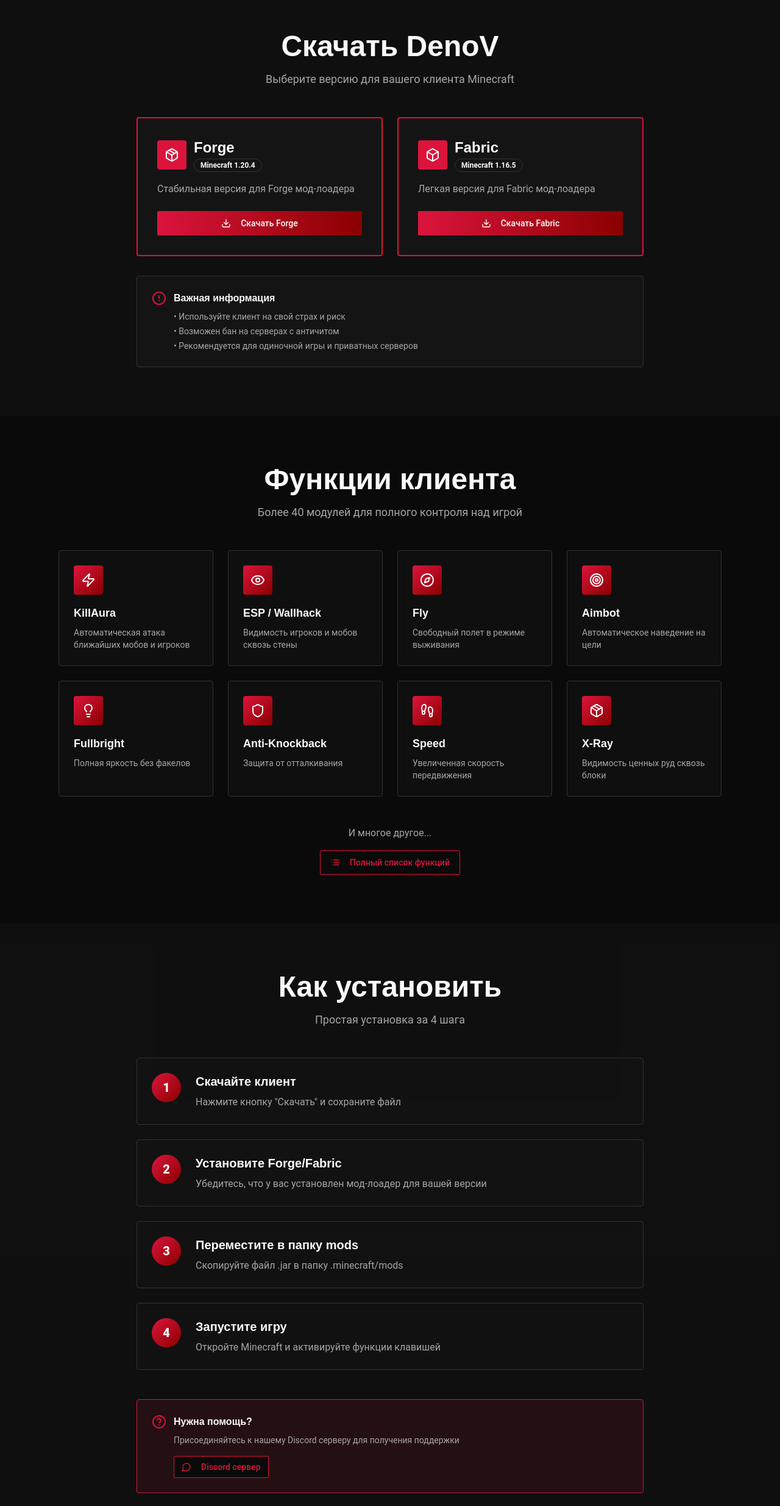
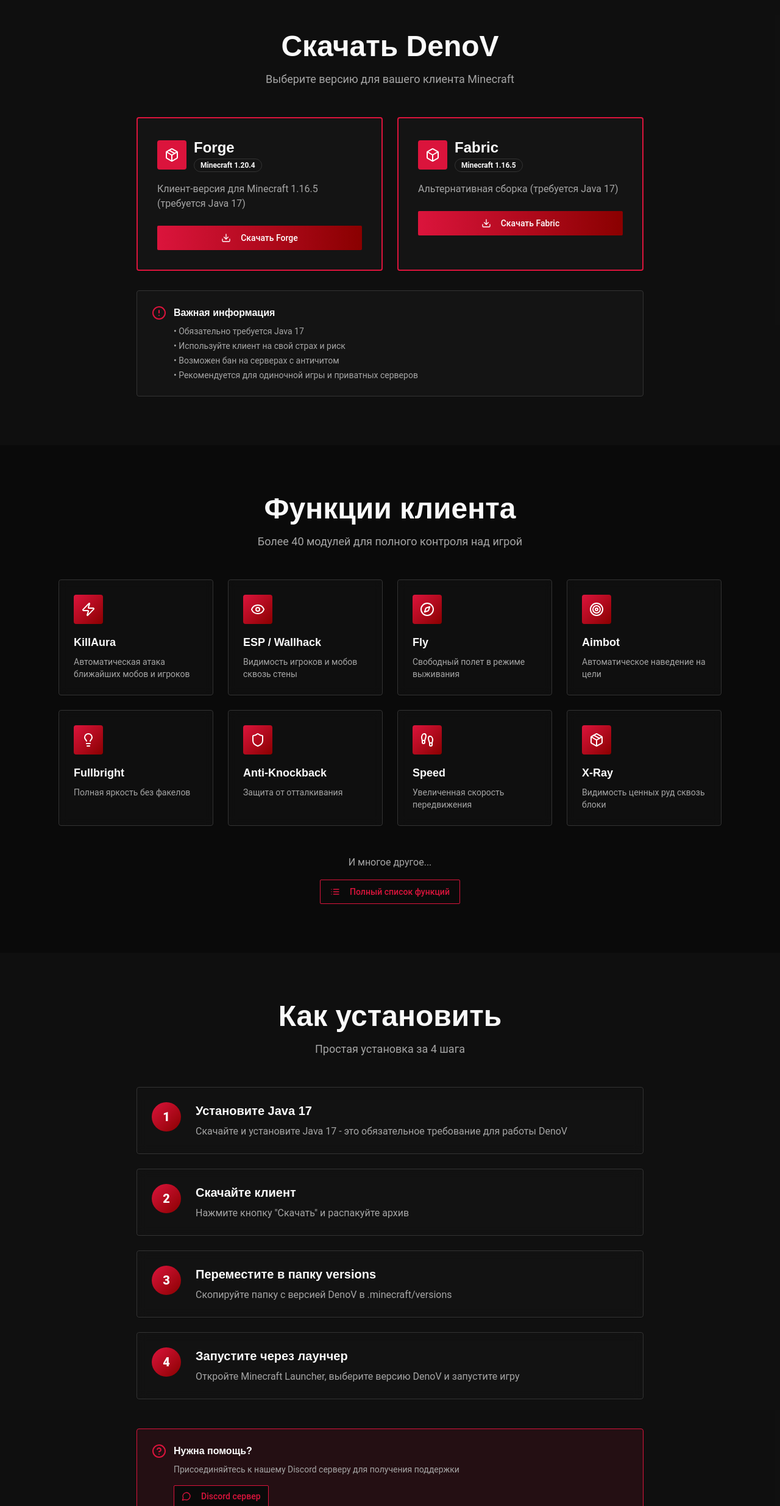
Before and after one commit to pr-poehali-dev/minecraft-cheat-creation-1, a React (Vite) app: page / in a window 1280 px wide. Shown: the part 738-3207 px from the top of the page at 61% size. Built offline with nearby package versions, Linux system fonts and the light colour scheme.

Commit message:
Добавлена инструкция по установке Java 17

```diff
--- a/src/pages/Index.tsx
+++ b/src/pages/Index.tsx
@@ -59,23 +59,23 @@ const Index = () => {
   const installSteps = [
     {
       number: 1,
-      title: 'Скачайте клиент',
-      description: 'Нажмите кнопку "Скачать" и сохраните файл'
+      title: 'Установите Java 17',
+      description: 'Скачайте и установите Java 17 - это обязательное требование для работы DenoV'
     },
     {
       number: 2,
-      title: 'Установите Forge/Fabric',
-      description: 'Убедитесь, что у вас установлен мод-лоадер для вашей версии'
+      title: 'Скачайте клиент',
+      description: 'Нажмите кнопку "Скачать" и распакуйте архив'
     },
     {
       number: 3,
-      title: 'Переместите в папку mods',
-      description: 'Скопируйте файл .jar в папку .minecraft/mods'
+      title: 'Переместите в папку versions',
+      description: 'Скопируйте папку с версией DenoV в .minecraft/versions'
     },
     {
       number: 4,
-      title: 'Запустите игру',
-      description: 'Откройте Minecraft и активируйте функции клавишей'
+      title: 'Запустите через лаунчер',
+      description: 'Откройте Minecraft Launcher, выберите версию DenoV и запустите игру'
     }
   ];
 
@@ -216,7 +216,7 @@ const Index = () => {
                 </div>
               </div>
               <p className="text-muted-foreground mb-6">
-                Стабильная версия для Forge мод-лоадера
+                Клиент-версия для Minecraft 1.16.5 (требуется Java 17)
               </p>
               <Button className="w-full bg-gradient-to-r from-primary to-secondary hover:opacity-90">
                 <Icon name="Download" size={18} className="mr-2" />
@@ -235,7 +235,7 @@ const Index = () => {
                 </div>
               </div>
               <p className="text-muted-foreground mb-6">
-                Легкая версия для Fabric мод-лоадера
+                Альтернативная сборка (требуется Java 17)
               </p>
               <Button className="w-full bg-gradient-to-r from-primary to-secondary hover:opacity-90">
                 <Icon name="Download" size={18} className="mr-2" />
@@ -250,6 +250,7 @@ const Index = () => {
               <div>
                 <h4 className="font-bold mb-2">Важная информация</h4>
                 <ul className="text-sm text-muted-foreground space-y-1">
+                  <li>• Обязательно требуется Java 17</li>
                   <li>• Используйте клиент на свой страх и риск</li>
                   <li>• Возможен бан на серверах с античитом</li>
                   <li>• Рекомендуется для одиночной игры и приватных серверов</li>
```
